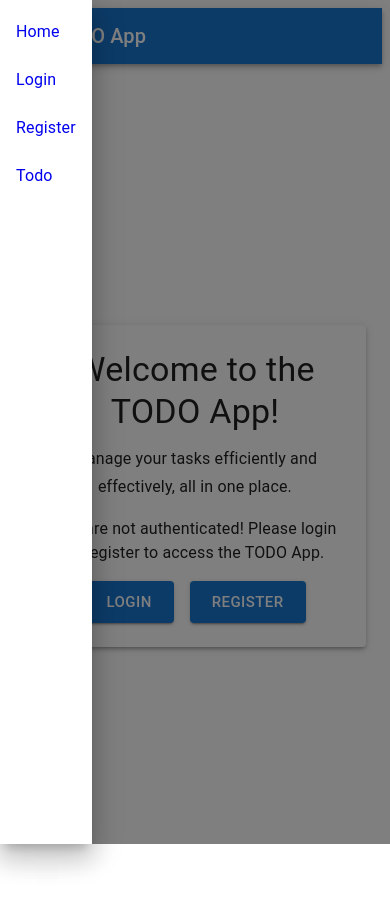
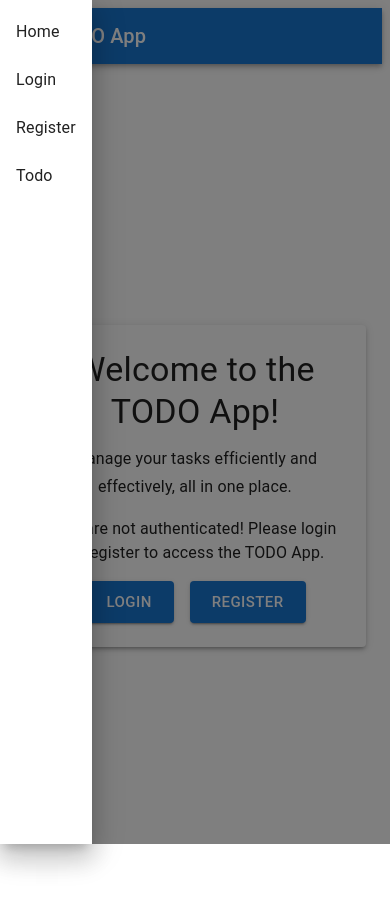
Before and after one commit to peganovpv/todo-app, a React (Vite) app: page / in a window 390 px wide. Both pictures are taken after a click on the button "open drawer". Shown: the top 910 px of the page. Built offline with nearby package versions, Linux system fonts and the light colour scheme; no server answers.

Commit message:
fixed signout button in navbar

```diff
--- a/src/Components/Navbar.jsx
+++ b/src/Components/Navbar.jsx
@@ -12,7 +12,7 @@ import Button from '@mui/material/Button';
 import IconButton from '@mui/material/IconButton';
 import MenuIcon from '@mui/icons-material/Menu';
 import { useTheme } from '@mui/material/styles';
-import useMediaQuery from '@mui/material/useMediaQuery';
+import useMediaQuery from '@mui/material/useMediaQuery'
 import Drawer from '@mui/material/Drawer';
 import List from '@mui/material/List';
 import ListItem from '@mui/material/ListItem';
@@ -28,33 +28,43 @@ const Navbar = () => {
 
     const theme = useTheme();
     const isMobile = useMediaQuery(theme.breakpoints.down('sm'));
-    const [mobileOpen, setMobileOpen] = React.useState(false);
+    const [mobileOpen, setMobileOpen] = useState(false);
 
     const handleDrawerToggle = () => {
         setMobileOpen(!mobileOpen);
     };
 
+    const handleSignOut = () => {
+        signOut(auth).then(() => {
+            // Handle successful sign out here (optional)
+            setIsAuthenticated(false);
+        }).catch((error) => {
+            // Handle sign out errors here (optional)
+            console.error("Sign out error:", error);
+        });
+    };
+
     const drawer = (
         <div>
             <List>
-                <ListItem component={RouterLink} to="/">
+                <ListItem button component={RouterLink} to="/">
                     <ListItemText primary="Home" />
                 </ListItem>
                 {isAuthenticated ? (
-                    <ListItem onClick={() => signOut(auth)}>
-                        <ListItemText primary="signOut" />
+                    <ListItem button onClick={handleSignOut}>
+                        <ListItemText primary="Logout" />
                     </ListItem>
                 ) : (
                     <>
-                        <ListItem component={RouterLink} to="/login">
+                        <ListItem button component={RouterLink} to="/login">
                             <ListItemText primary="Login" />
                         </ListItem>
-                        <ListItem component={RouterLink} to="/register">
+                        <ListItem button component={RouterLink} to="/register">
                             <ListItemText primary="Register" />
                         </ListItem>
                     </>
                 )}
-                <ListItem component={RouterLink} to="/todo">
+                <ListItem button component={RouterLink} to="/todo">
                     <ListItemText primary="Todo" />
                 </ListItem>
             </List>
@@ -83,7 +93,7 @@ const Navbar = () => {
                             Home
                         </Button>
                         {isAuthenticated ? (
-                            <Button color="inherit" onClick={() => signOut}>
+                            <Button color="inherit" onClick={handleSignOut}>
                                 Logout
                             </Button>
                         ) : (
```
